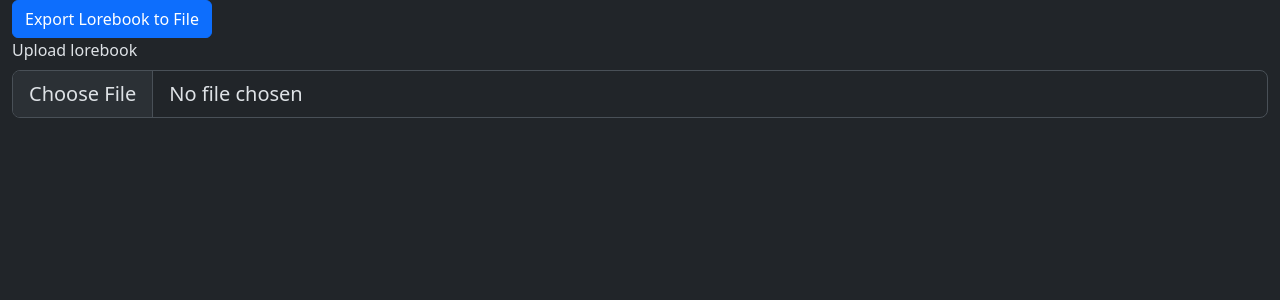
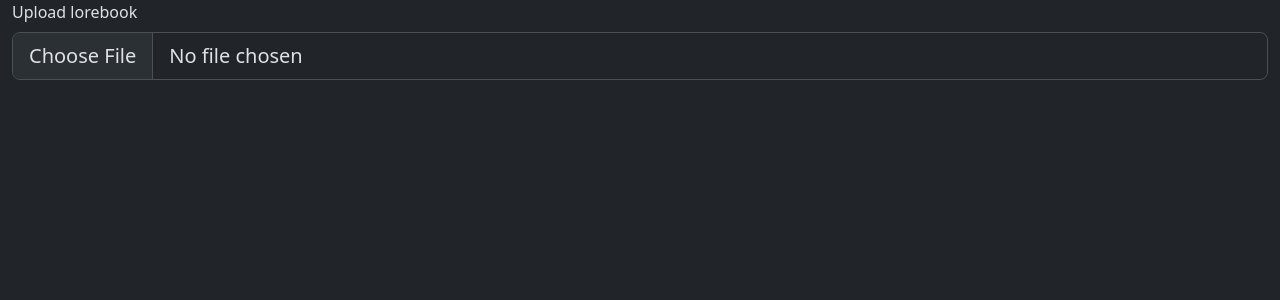
Before and after one commit to takerudev/sturdy-scribe, a React (Create React App) app: page / in a window 1280 px wide. Shown: the top 300 px of the page. Built offline with nearby package versions, Linux system fonts and the light colour scheme.

Commit message:
Fix broken lorebook export

```diff
--- a/src/App.tsx
+++ b/src/App.tsx
@@ -1,9 +1,7 @@
 import Container from "react-bootstrap/Container";
 import Row from "react-bootstrap/Row";
 import Form from "react-bootstrap/Form";
-import Button from "react-bootstrap/Button";
 import LorebookEditor from "./components/LorebookEditor";
-import saveLorebook from "./services/fileService";
 import { lorebookSchema } from "./services/schemaService";
 import { useCallback, useEffect, useState } from "react";
 import { Lorebook } from "./models/Lorebook";
@@ -42,18 +40,10 @@ const App = () => {
     if (files.length > 0) updateLorebook(files[0]);
   }, [files, updateLorebook]);
 
-  // === Download/Export ===
-
-  const handleExportClick = (e: React.MouseEvent) => {
-    e.preventDefault();
-    if (lorebook) saveLorebook(lorebook);
-  };
-
   // === Render ===
 
   return (
     <Container fluid>
-      <Button onClick={handleExportClick}>Export Lorebook to File</Button>
       <Row>
         <Form>
           <Form.Group controlId="formFileLg" className="mb-3">
--- a/src/components/EntryList.tsx
+++ b/src/components/EntryList.tsx
@@ -10,6 +10,7 @@ import {
   entriesOf,
   maxUid,
 } from "../models/Lorebook";
+import SaveLorebookButton from "./SaveLorebookButton";
 
 export type EntryListProps = {
   lorebook: Lorebook;
@@ -37,6 +38,7 @@ const EntryList = (props: EntryListProps) => {
 
   return (
     <>
+      {entries && <SaveLorebookButton lorebook={lorebook} />}
       {entries && (
         <Button
           onClick={() => {
--- /dev/null
+++ b/src/components/SaveLorebookButton.tsx
@@ -0,0 +1,21 @@
+import Button from "react-bootstrap/Button";
+import { Lorebook } from "../models/Lorebook";
+import saveLorebook from "../services/fileService";
+
+export type SaveLorebookButtonProps = {
+  lorebook: Lorebook;
+};
+
+const SaveLorebookButton = (props: SaveLorebookButtonProps) => {
+  const { lorebook } = props;
+
+  const handleExportClick = (e: React.MouseEvent) => {
+    e.preventDefault();
+    console.log("lorebook to save", lorebook);
+    if (lorebook) saveLorebook(lorebook);
+  };
+
+  return <Button onClick={handleExportClick}>Export Lorebook to File</Button>;
+};
+
+export default SaveLorebookButton;
```
